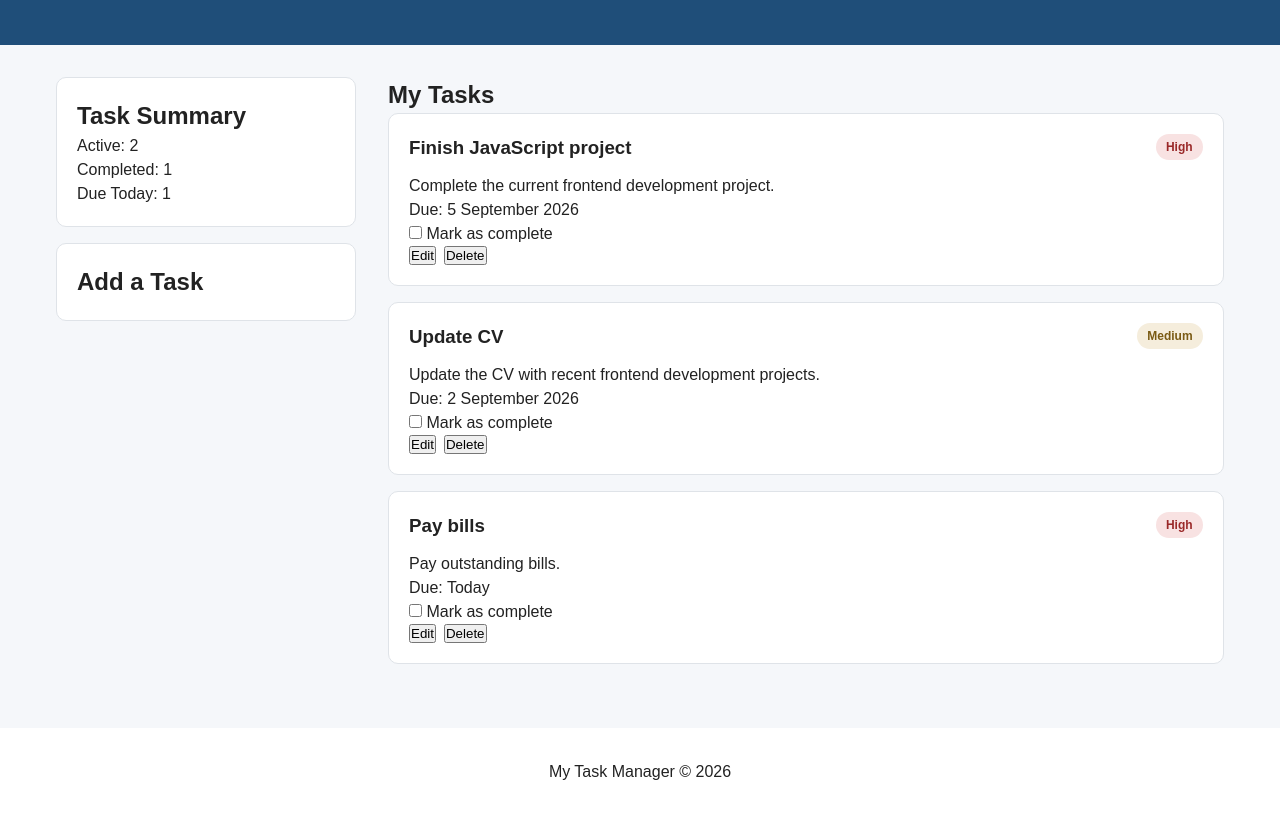
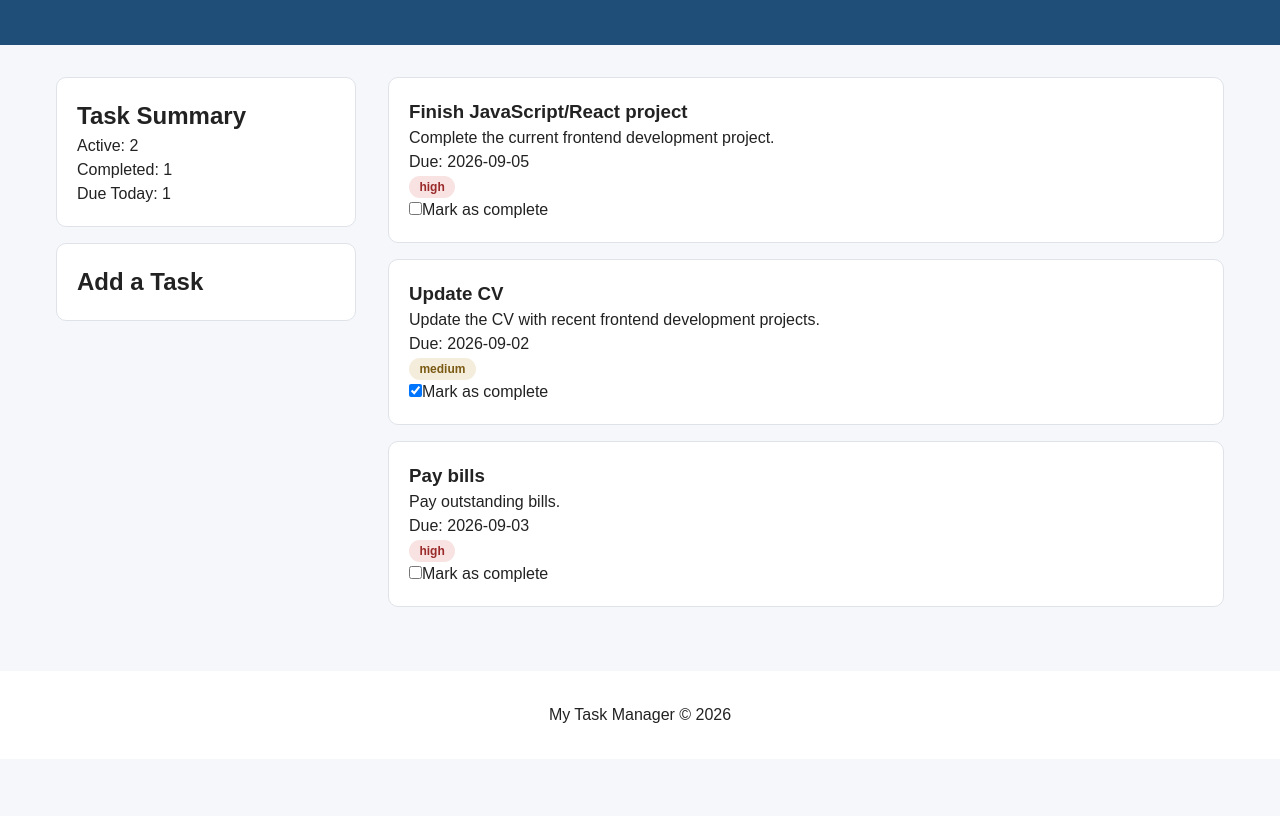
Before and after one commit to anthonycheung1/personal-task-manager, a plain HTML site: page index.html in a window 1280 px wide. Shown: the part 123-939 px from the top of the page. After the commit the page ends 882 px from the top, so only its background shows below. Drawn offline with Linux system fonts and the light colour scheme.

Commit message:
Add dynamic task rendering

```diff
--- a/index.html
+++ b/index.html
@@ -37,83 +37,8 @@
           </section>
         </aside>
 
-        <section class="task-content">
-          <h2>My Tasks</h2>
-
-          <article class="task-card">
-            <div class="task-header">
-              <h3>Finish JavaScript project</h3>
-              <span class="priority-badge priority-high">High</span>
-            </div>
-
-            <p class="task-description">
-              Complete the current frontend development project.
-            </p>
-
-            <p class="task-due-date">
-              Due: 5 September 2026
-            </p>
-
-            <div class="completion-control">
-              <input type="checkbox" id="task-1">
-              <label for="task-1">Mark as complete</label>
-            </div>
-
-            <div class="task-actions">
-              <button type="button" class="edit-button">Edit</button>
-              <button type="button" class="delete-button">Delete</button>
-            </div>
-          </article>
-
-          <article class="task-card">
-            <div class="task-header">
-              <h3>Update CV</h3>
-              <span class="priority-badge priority-medium">Medium</span>
-            </div>
-
-            <p class="task-description">
-              Update the CV with recent frontend development projects.
-            </p>
-
-            <p class="task-due-date">
-              Due: 2 September 2026
-            </p>
-
-            <div class="completion-control">
-              <input type="checkbox" id="task-2">
-              <label for="task-2">Mark as complete</label>
-            </div>
-
-            <div class="task-actions">
-              <button type="button" class="edit-button">Edit</button>
-              <button type="button" class="delete-button">Delete</button>
-            </div>
-          </article>
-
-          <article class="task-card">
-            <div class="task-header">
-              <h3>Pay bills</h3>
-              <span class="priority-badge priority-high">High</span>
-            </div>
-
-            <p class="task-description">
-              Pay outstanding bills.
-            </p>
-
-            <p class="task-due-date">
-              Due: Today
-            </p>
-
-            <div class="completion-control">
-              <input type="checkbox" id="task-3">
-              <label for="task-3">Mark as complete</label>
-            </div>
-
-            <div class="task-actions">
-              <button type="button" class="edit-button">Edit</button>
-              <button type="button" class="delete-button">Delete</button>
-            </div>
-          </article>
+        <section class="task-list-section">
+          <div id="task-list-container"></div>
         </section>
 
       </div>
@@ -122,6 +47,8 @@
     <footer class="page-footer">
       <p>My Task Manager &copy; 2026</p>
     </footer>
+
+    <script src="script.js"></script>
   </body>
 
 </html>
--- a/script.js
+++ b/script.js
@@ -26,3 +26,47 @@ const tasks = [
     completed: false
   }
 ];
+
+const taskListContainer = document.querySelector("#task-list-container");
+
+function renderTasks() {
+  taskListContainer.replaceChildren();
+
+  tasks.forEach(task => {
+    const taskCard = document.createElement("article");
+    taskCard.className = "task-card";
+
+    const taskTitle = document.createElement("h3");
+    taskTitle.textContent = task.title;
+
+    const taskDescription = document.createElement("p");
+    taskDescription.textContent = task.description;
+
+    const taskDueDate = document.createElement("p");
+    taskDueDate.textContent = `Due: ${task.dueDate}`;
+
+    const taskPriority = document.createElement("span");
+    taskPriority.className = `priority-badge priority-${task.priority}`;
+    taskPriority.textContent = task.priority;
+
+    const completionControl = document.createElement("div");
+    completionControl.className = "completion-control";
+
+    const completionCheckbox = document.createElement("input");
+    completionCheckbox.type = "checkbox";
+    completionCheckbox.id = `task-${task.id}`;
+    completionCheckbox.checked = task.completed;
+
+    const completionLabel = document.createElement("label");
+    completionLabel.htmlFor = `task-${task.id}`;
+    completionLabel.textContent = "Mark as complete";
+
+    completionControl.append(completionCheckbox, completionLabel);
+
+    taskCard.append(taskTitle, taskDescription, taskDueDate, taskPriority, completionControl);
+
+    taskListContainer.appendChild(taskCard);
+  });
+}
+
+renderTasks();
```
